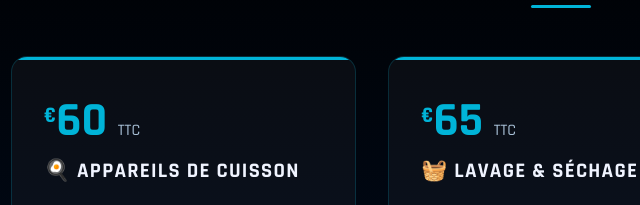
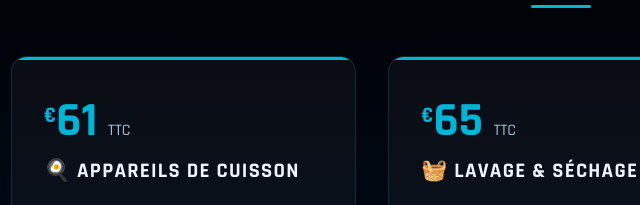
Before and after one commit to Aougoustine/AC-Service, a plain HTML site: page index.html in a window 1280 px wide. Shown: the part 3209-3414 px from the top of the page, 79-719 px from the left. Drawn offline with nearby package versions, Linux system fonts and the light colour scheme.

Commit message:
Update forfait price from €60 to €61

```diff
--- a/index.html
+++ b/index.html
@@ -906,7 +906,7 @@ footer{
   <div class="section-line reveal"></div>
   <div class="forfaits-grid">
     <div class="forfait-card reveal">
-      <div class="forfait-price"><sup>€</sup>60 <span>TTC</span></div>
+      <div class="forfait-price"><sup>€</sup>61 <span>TTC</span></div>
       <div class="forfait-name">🍳 Appareils de cuisson</div>
       <div class="forfait-appareils">
         <span class="tag">Micro-onde</span>
```
